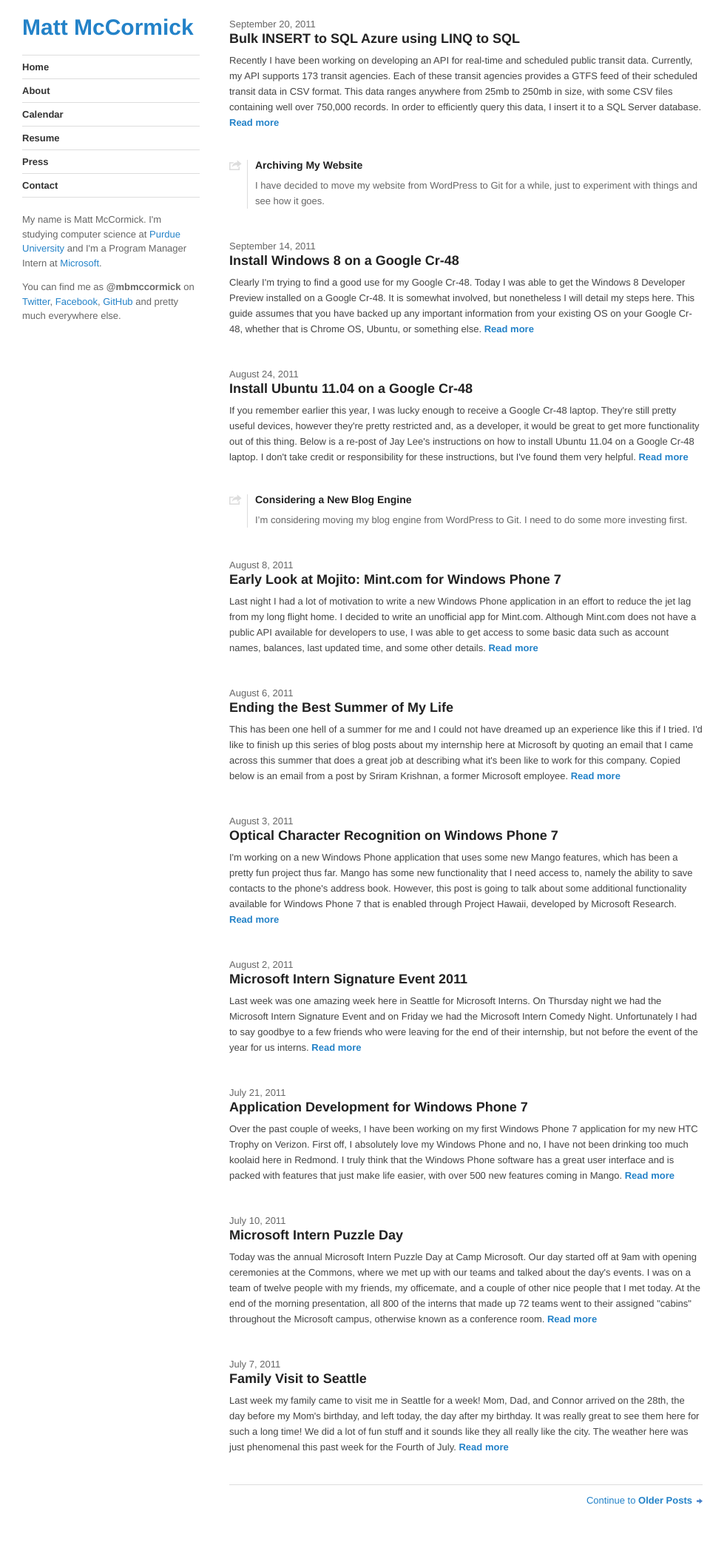
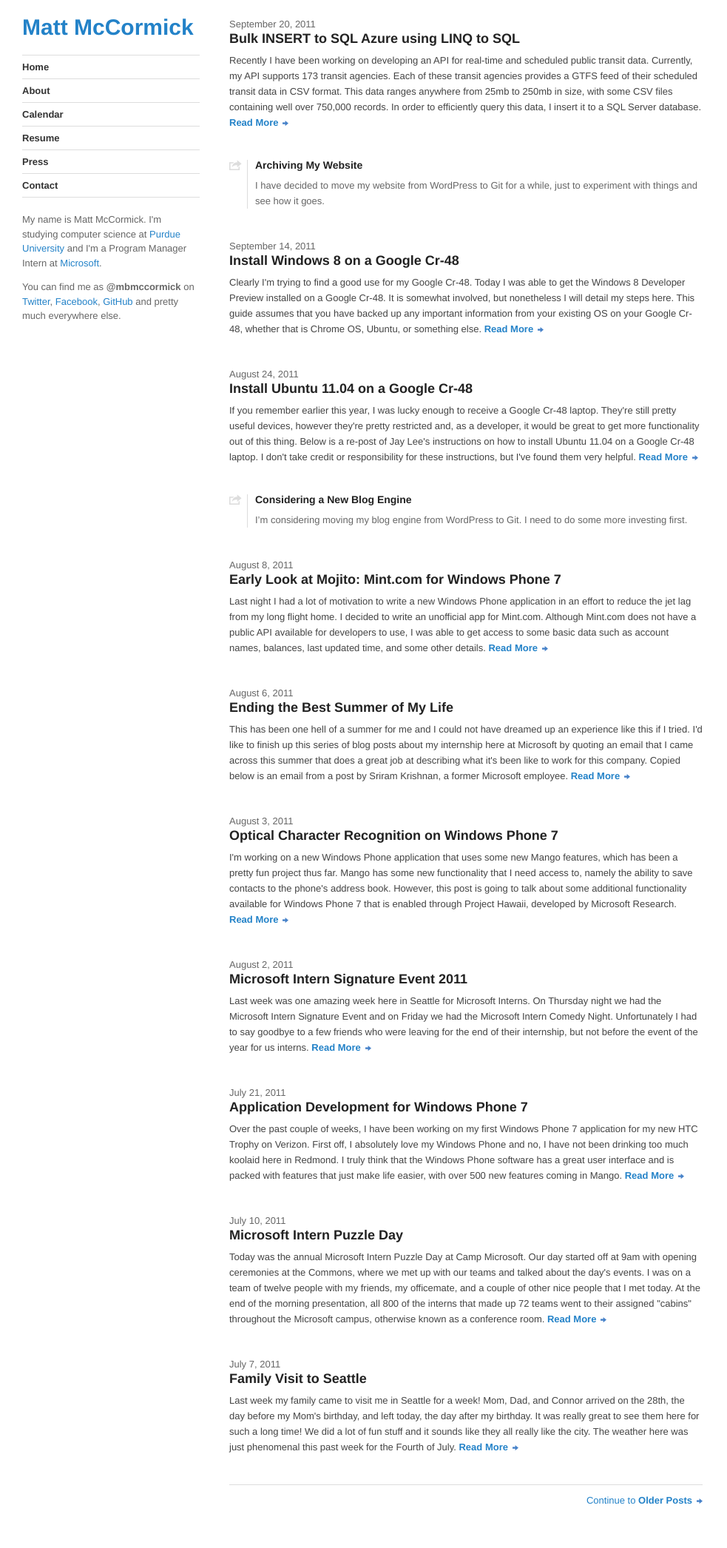
Before and after one commit to mbmccormick/mbmccormick.github.io, a Jekyll site: the page built from index.html, in a window 1280 px wide. Shown: the whole page at 74% size, without its empty margins (0-983 px from the left). Built offline with Jekyll 4.4.1, drawn with Linux system fonts in a browser that asks for light colours; Markdown is read by kramdown in place of the engine named in the settings; the list of posts is cut into pages by our own code.

Commit message:
Updated content.

```diff
--- a/css/base.css
+++ b/css/base.css
@@ -160,6 +160,8 @@
 
 .listing .post .continue{
   font-weight:bold;
+  padding-right: 14px;
+  background: url(/images/small-arrow.png) 100% 5px no-repeat;
 }
 
 .listing .post.other{
--- a/index.html
+++ b/index.html
@@ -16,7 +16,7 @@
     <div class="post">
       <p class="date">{{ post.date | date: "%B %e, %Y" }}</p>
       <h2><a href="{{ post.url }}">{{ post.title }}</a></h2>
-      <p>{{ post.excerpt }} <a href="{{ post.url }}" class="continue">Read more</a></p>
+      <p>{{ post.excerpt }} <a href="{{ post.url }}" class="continue">Read More</a></p>
     </div>
   {% endif %}
 {% endfor %}
```
